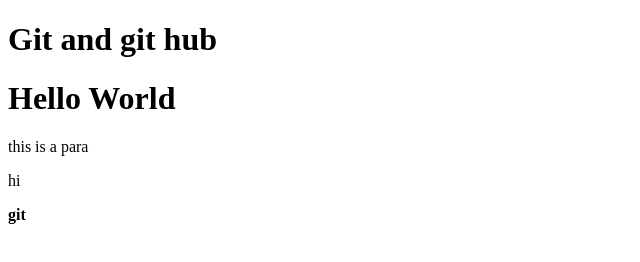
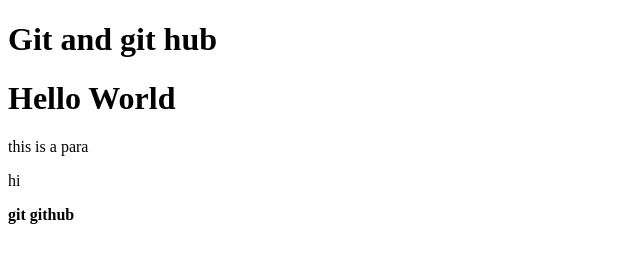
Before and after one commit to vortexZen/Project, a plain HTML site: page index.html in a window 1280 px wide. Shown: the full height of the page, 0-640 px from the left. Drawn offline with Linux system fonts and the light colour scheme.

Commit message:
Update index.html

```diff
--- a/index.html
+++ b/index.html
@@ -13,5 +13,6 @@
     </p>
     <p>hi</p>
     <b>git</b>
+    <b>github</b>
 </body>
 </html>
```
